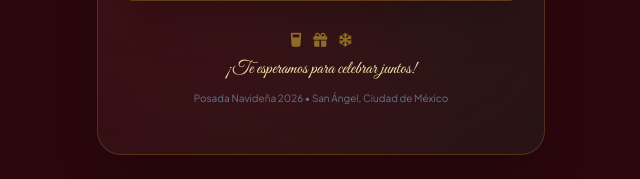
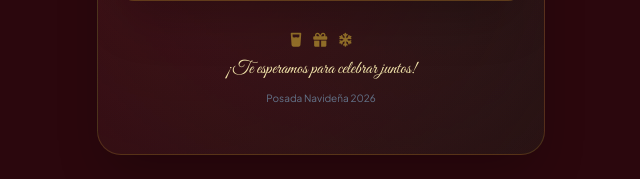
Before and after one commit to ul238259-beep/invitacion-posada-2026, a Flask app: page / in a window 1280 px wide. Shown: the part 1173-1352 px from the top of the page, without its empty margins (319-959 px from the left). Run offline with Flask 3, Linux system fonts and the light colour scheme; some libraries are stand-ins or nearby versions.

Commit message:
Add files via upload

```diff
--- a/templates/index.html
+++ b/templates/index.html
@@ -236,7 +236,7 @@
         <i class="fa-solid fa-snowflake"></i>
       </div>
       <p class="font-script text-lg text-gold-light">¡Te esperamos para celebrar juntos!</p>
-      <p class="text-[10px] text-slate-500">Posada Navideña 2026 • San Ángel, Ciudad de México</p>
+      <p class="text-[10px] text-slate-500">Posada Navideña 2026</p>
     </footer>
 
   </main>
```
